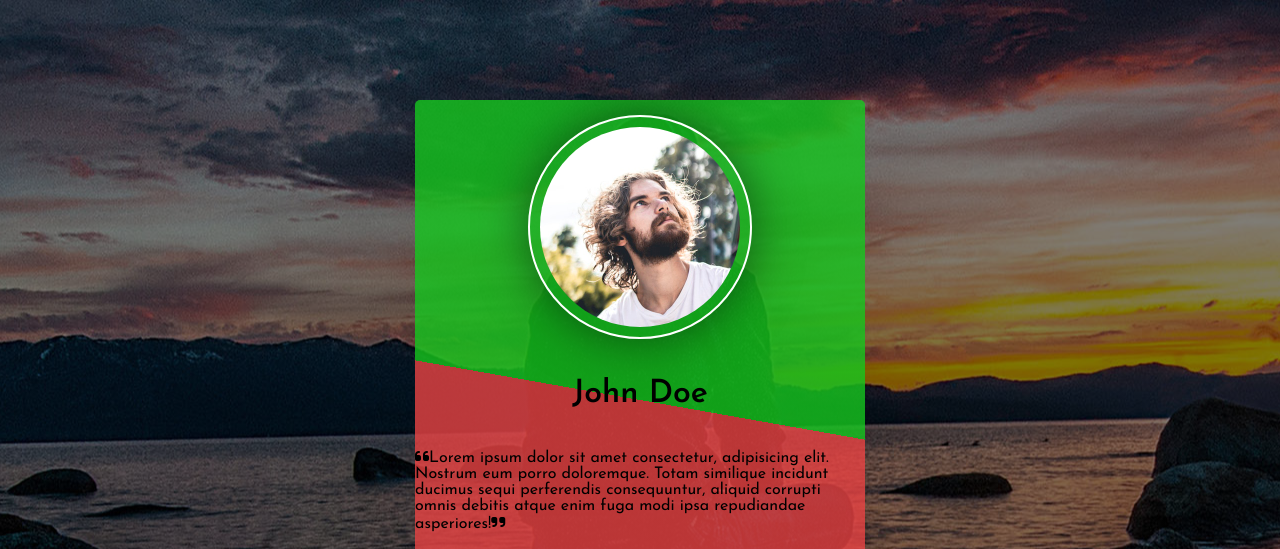
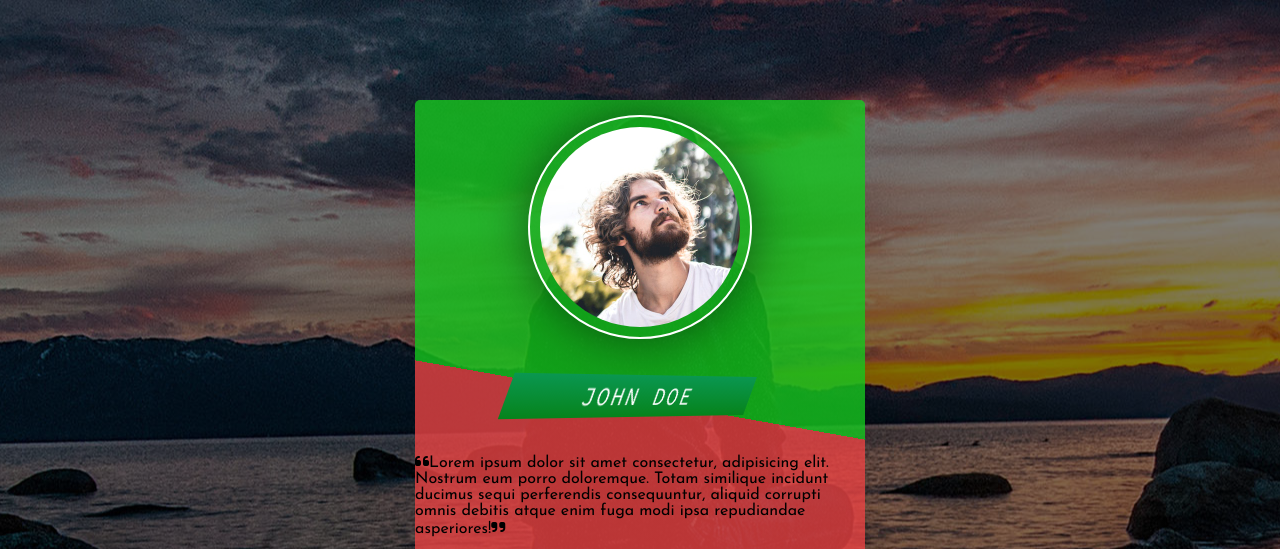
Before and after one commit to tod619/invisibleCard, a plain HTML site: page index.html in a window 1280 px wide. Shown: the top 549 px of the page. Drawn offline with Linux system fonts and the light colour scheme.

Commit message:
Styled the card-heading class in the style.css file

```diff
--- a/styles/style.css
+++ b/styles/style.css
@@ -60,3 +60,17 @@ font-family: 'Source Code Pro', monospace; */
   padding: 10px;
   box-shadow: 0 0 50px rgba(0, 0, 0, 0.5);
 }
+
+.card-heading {
+  font-family: "Source Code Pro", monospace;
+  font-size: 25px;
+  font-weight: 300;
+  text-transform: uppercase;
+  color: #fff;
+  letter-spacing: 3px;
+  background: linear-gradient(#0a9751, #06831b);
+  width: 70%;
+  text-align: center;
+  padding: 5px 0;
+  transform: perspective(1000px) skewX(-20deg) rotateY(40deg);
+}
```
